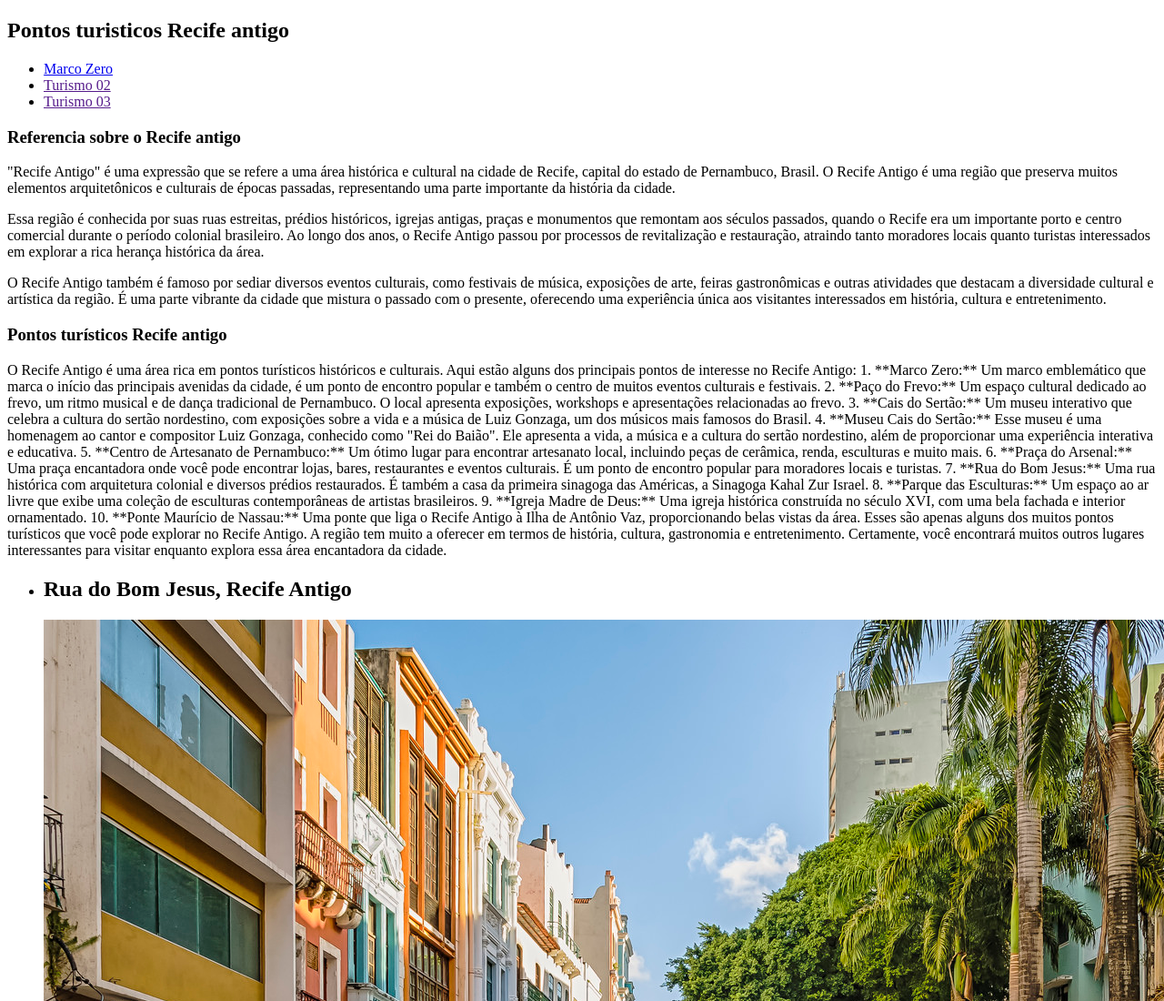
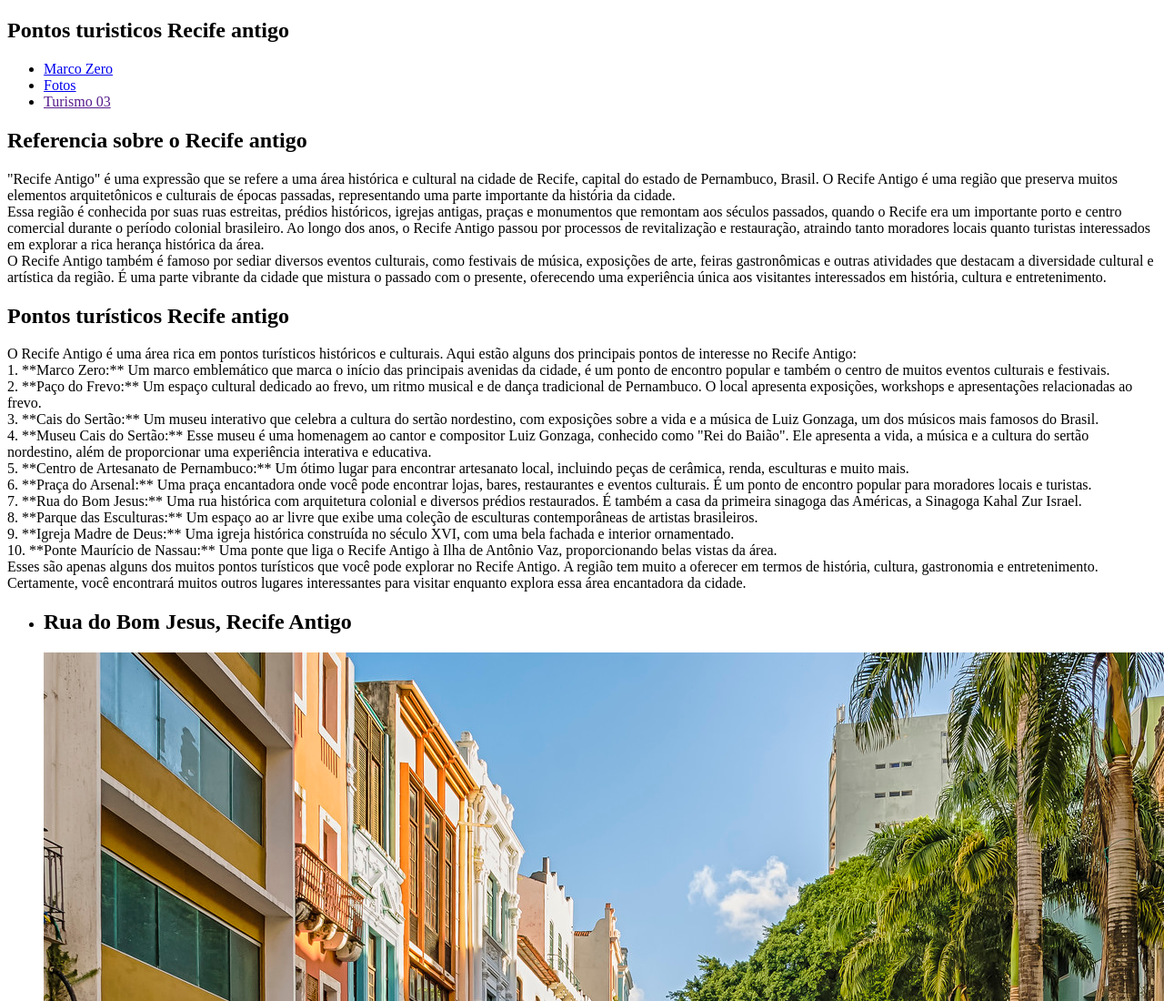
Before and after one commit to GilsonRavaiani/pontos-turisticos-recife, a plain HTML site: page index.html in a window 1280 px wide. Shown: the top 1100 px of the page at 91% size. Drawn offline with Linux system fonts and the light colour scheme.

Commit message:
Inclusão de imagens e textos

```diff
--- a/index.html
+++ b/index.html
@@ -11,42 +11,42 @@
         <nav>
             <ul>
                 <li><a href="http://marcozero.s3-website-us-east-1.amazonaws.com/index.html" target="_blank">Marco Zero</a></li>
-                <li><a href="">Turismo 02</a></li>
+                <li><a href="fotos.html">Fotos</a></li>
                 <li><a href="">Turismo 03</a></li>
             </ul>
 
             <article>
-                <header><h1>Referencia sobre o Recife antigo</h1>
-                    <p>"Recife Antigo" é uma expressão que se refere a uma área histórica e cultural na cidade de Recife, capital do estado de Pernambuco, Brasil. O Recife Antigo é uma região que preserva muitos elementos arquitetônicos e culturais de épocas passadas, representando uma parte importante da história da cidade. <br> </p>
+                <header><h2>Referencia sobre o Recife antigo</h2>
+                    <p>"Recife Antigo" é uma expressão que se refere a uma área histórica e cultural na cidade de Recife, capital do estado de Pernambuco, Brasil. O Recife Antigo é uma região que preserva muitos elementos arquitetônicos e culturais de épocas passadas, representando uma parte importante da história da cidade. <br>
 
-                        Essa região é conhecida por suas ruas estreitas, prédios históricos, igrejas antigas, praças e monumentos que remontam aos séculos passados, quando o Recife era um importante porto e centro comercial durante o período colonial brasileiro. Ao longo dos anos, o Recife Antigo passou por processos de revitalização e restauração, atraindo tanto moradores locais quanto turistas interessados em explorar a rica herança histórica da área. <br> </p>
+                        Essa região é conhecida por suas ruas estreitas, prédios históricos, igrejas antigas, praças e monumentos que remontam aos séculos passados, quando o Recife era um importante porto e centro comercial durante o período colonial brasileiro. Ao longo dos anos, o Recife Antigo passou por processos de revitalização e restauração, atraindo tanto moradores locais quanto turistas interessados em explorar a rica herança histórica da área. <br>
 
-                        O Recife Antigo também é famoso por sediar diversos eventos culturais, como festivais de música, exposições de arte, feiras gastronômicas e outras atividades que destacam a diversidade cultural e artística da região. É uma parte vibrante da cidade que mistura o passado com o presente, oferecendo uma experiência única aos visitantes interessados em história, cultura e entretenimento.</p>
+                        O Recife Antigo também é famoso por sediar diversos eventos culturais, como festivais de música, exposições de arte, feiras gastronômicas e outras atividades que destacam a diversidade cultural e artística da região. É uma parte vibrante da cidade que mistura o passado com o presente, oferecendo uma experiência única aos visitantes interessados em história, cultura e entretenimento. <br>
                 </header>
-                <header><h1>Pontos turísticos Recife antigo</h1>
-                    <p>O Recife Antigo é uma área rica em pontos turísticos históricos e culturais. Aqui estão alguns dos principais pontos de interesse no Recife Antigo:
+                <header><h2>Pontos turísticos Recife antigo</h2>
+                    <p>O Recife Antigo é uma área rica em pontos turísticos históricos e culturais. Aqui estão alguns dos principais pontos de interesse no Recife Antigo: <br>
 
-                        1. **Marco Zero:** Um marco emblemático que marca o início das principais avenidas da cidade, é um ponto de encontro popular e também o centro de muitos eventos culturais e festivais.
+                        1. **Marco Zero:** Um marco emblemático que marca o início das principais avenidas da cidade, é um ponto de encontro popular e também o centro de muitos eventos culturais e festivais. <br>
 
-                        2. **Paço do Frevo:** Um espaço cultural dedicado ao frevo, um ritmo musical e de dança tradicional de Pernambuco. O local apresenta exposições, workshops e apresentações relacionadas ao frevo.
+                        2. **Paço do Frevo:** Um espaço cultural dedicado ao frevo, um ritmo musical e de dança tradicional de Pernambuco. O local apresenta exposições, workshops e apresentações relacionadas ao frevo. <br>
 
-                        3. **Cais do Sertão:** Um museu interativo que celebra a cultura do sertão nordestino, com exposições sobre a vida e a música de Luiz Gonzaga, um dos músicos mais famosos do Brasil.
+                        3. **Cais do Sertão:** Um museu interativo que celebra a cultura do sertão nordestino, com exposições sobre a vida e a música de Luiz Gonzaga, um dos músicos mais famosos do Brasil. <br>
 
-                        4. **Museu Cais do Sertão:** Esse museu é uma homenagem ao cantor e compositor Luiz Gonzaga, conhecido como "Rei do Baião". Ele apresenta a vida, a música e a cultura do sertão nordestino, além de proporcionar uma experiência interativa e educativa.
+                        4. **Museu Cais do Sertão:** Esse museu é uma homenagem ao cantor e compositor Luiz Gonzaga, conhecido como "Rei do Baião". Ele apresenta a vida, a música e a cultura do sertão nordestino, além de proporcionar uma experiência interativa e educativa. <br>
 
-                        5. **Centro de Artesanato de Pernambuco:** Um ótimo lugar para encontrar artesanato local, incluindo peças de cerâmica, renda, esculturas e muito mais.
+                        5. **Centro de Artesanato de Pernambuco:** Um ótimo lugar para encontrar artesanato local, incluindo peças de cerâmica, renda, esculturas e muito mais. <br>
 
-                        6. **Praça do Arsenal:** Uma praça encantadora onde você pode encontrar lojas, bares, restaurantes e eventos culturais. É um ponto de encontro popular para moradores locais e turistas.
+                        6. **Praça do Arsenal:** Uma praça encantadora onde você pode encontrar lojas, bares, restaurantes e eventos culturais. É um ponto de encontro popular para moradores locais e turistas. <br>
 
-                        7. **Rua do Bom Jesus:** Uma rua histórica com arquitetura colonial e diversos prédios restaurados. É também a casa da primeira sinagoga das Américas, a Sinagoga Kahal Zur Israel.
+                        7. **Rua do Bom Jesus:** Uma rua histórica com arquitetura colonial e diversos prédios restaurados. É também a casa da primeira sinagoga das Américas, a Sinagoga Kahal Zur Israel. <br>
 
-                        8. **Parque das Esculturas:** Um espaço ao ar livre que exibe uma coleção de esculturas contemporâneas de artistas brasileiros.
+                        8. **Parque das Esculturas:** Um espaço ao ar livre que exibe uma coleção de esculturas contemporâneas de artistas brasileiros. <br>
 
-                        9. **Igreja Madre de Deus:** Uma igreja histórica construída no século XVI, com uma bela fachada e interior ornamentado.
+                        9. **Igreja Madre de Deus:** Uma igreja histórica construída no século XVI, com uma bela fachada e interior ornamentado. <br>
 
-                        10. **Ponte Maurício de Nassau:** Uma ponte que liga o Recife Antigo à Ilha de Antônio Vaz, proporcionando belas vistas da área.
+                        10. **Ponte Maurício de Nassau:** Uma ponte que liga o Recife Antigo à Ilha de Antônio Vaz, proporcionando belas vistas da área. <br>
 
-                        Esses são apenas alguns dos muitos pontos turísticos que você pode explorar no Recife Antigo. A região tem muito a oferecer em termos de história, cultura, gastronomia e entretenimento. Certamente, você encontrará muitos outros lugares interessantes para visitar enquanto explora essa área encantadora da cidade.</p>
+                        Esses são apenas alguns dos muitos pontos turísticos que você pode explorar no Recife Antigo. A região tem muito a oferecer em termos de história, cultura, gastronomia e entretenimento. Certamente, você encontrará muitos outros lugares interessantes para visitar enquanto explora essa área encantadora da cidade. <br> </p>
 
                 </header>
             </article>
```
Also changed, not shown: fotos.html (added, +29 -0 lines), imagens/Ponte Maurício de Nassau.jpg (renamed from imagens/aguas.jpg).
